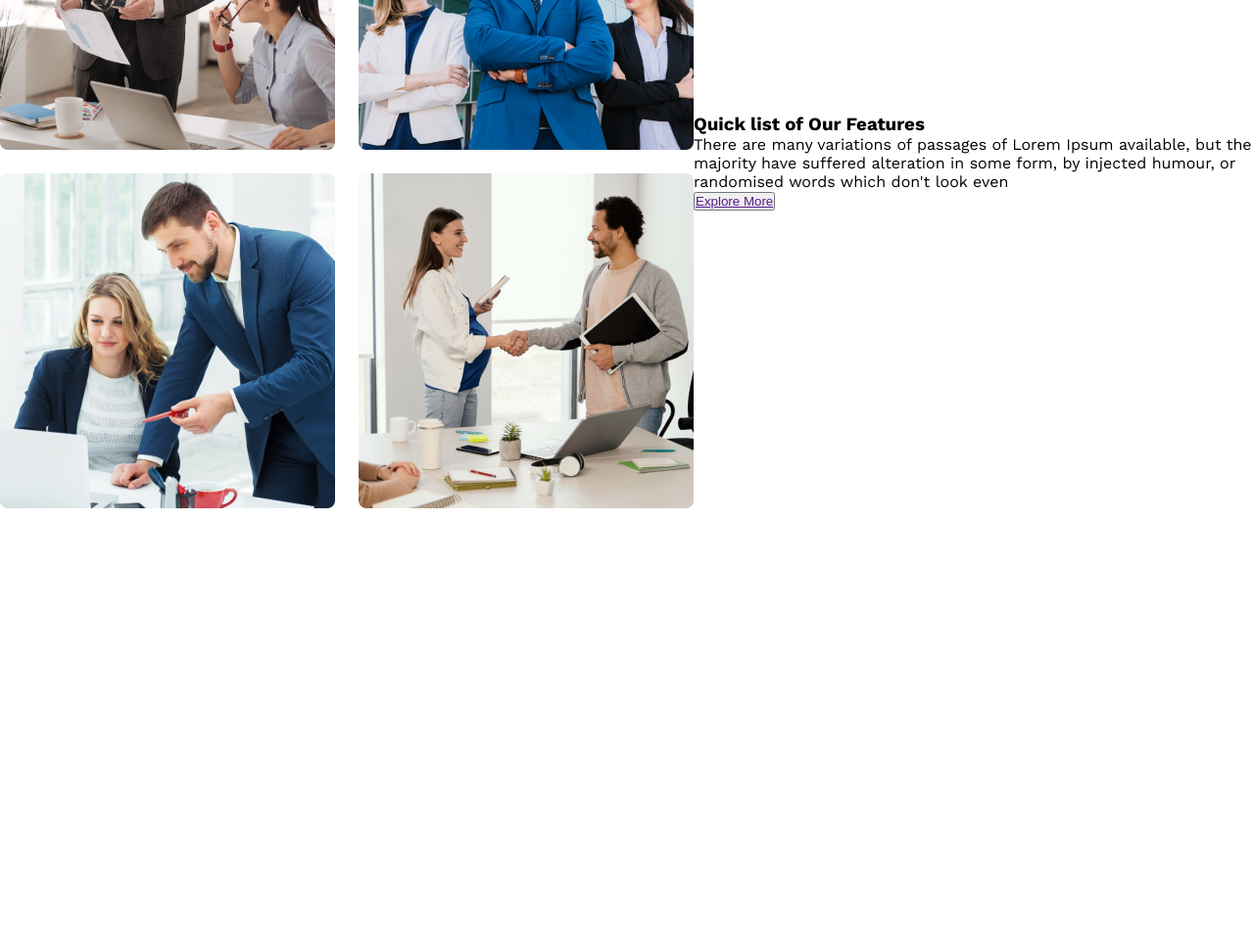
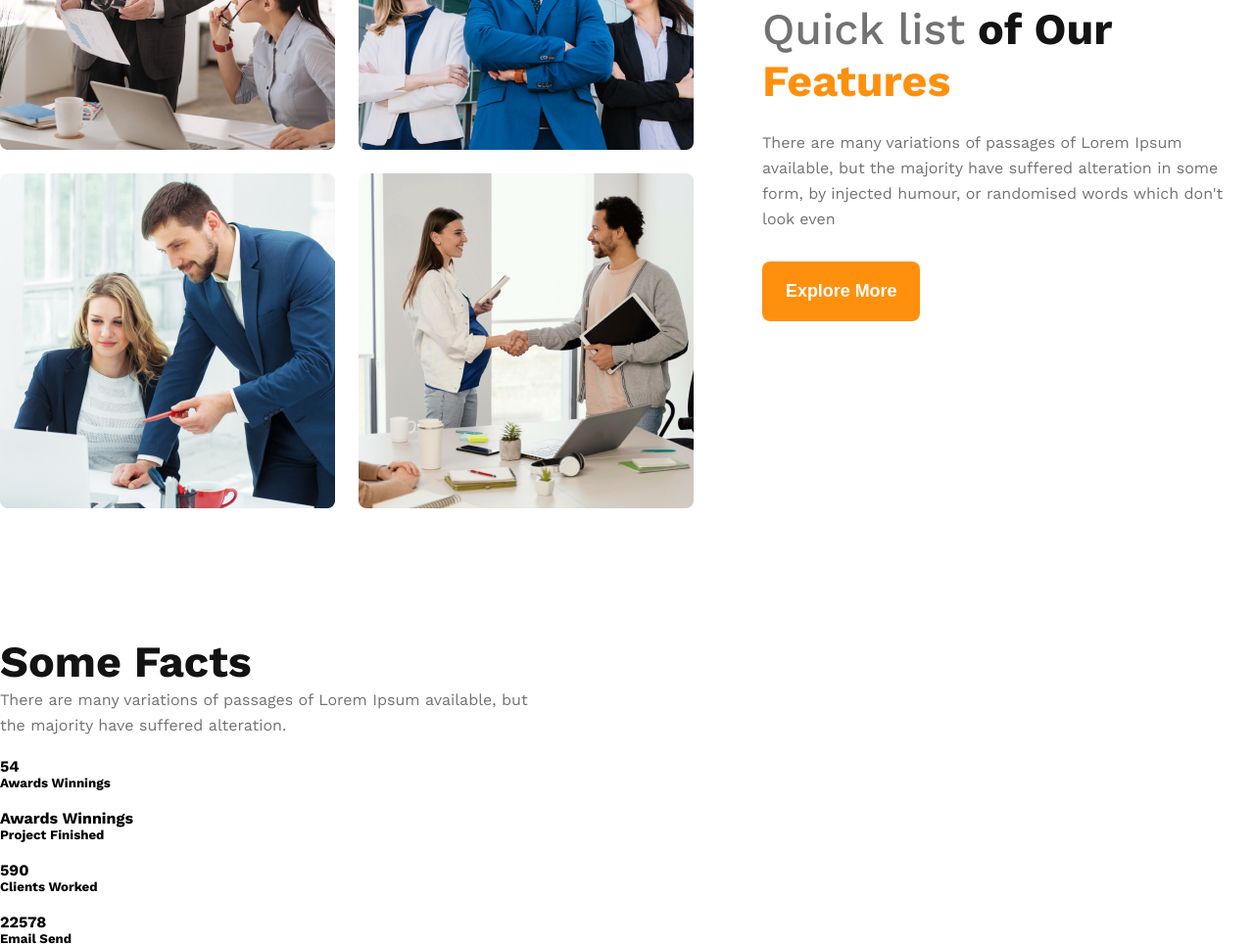
Before and after one commit to SagorChandra404/g3-architects-website, a plain HTML site: page index.html in a window 1280 px wide. Shown: the part 1470-2436 px from the top of the page at 98% size. Before the commit the page ends 1989 px from the top, so only its background shows below. Drawn offline with nearby package versions, Linux system fonts and the light colour scheme.

Commit message:
added some fact section

```diff
--- a/css/style.css
+++ b/css/style.css
@@ -105,6 +105,8 @@ main {
   width: 100%;
 }
 
+/* banner ed */
+
 /* our_teams st */
 .our_teams {
   margin-top: 85px;
@@ -120,8 +122,55 @@ main {
   grid-template-columns: repeat(2, 1fr);
   gap: 24px;
 }
+
+.our_feature {
+  margin-left: 70px;
+  max-width: 530px;
+}
+.our_feature_title {
+  color: var(--Dark-03, #727272);
+  font-size: 2.8rem;
+  font-weight: 500;
+}
+
+.our_feature_descpriton {
+  color: #727272;
+  font-size: 16px;
+  font-weight: 400;
+  line-height: 26px;
+  padding-top: 24px;
+}
+
+.dark_01 {
+  color: #131313;
+  font-weight: 700;
+}
+
+.orange_01 {
+  color: #ff900e;
+  font-weight: 700;
+}
+
 /* our_teams ed */
-/* banner ed */
+
+/* some facts st */
+.some_facts {
+  margin-top: 130px;
+}
+
+.some_facts_title {
+  color: #131313;
+  font-size: 2.8rem;
+  font-weight: 700;
+}
+
+.some_facts_descprition {
+  color:  #727272;
+  font-size: 1rem;
+  font-weight: 400;
+  line-height: 26px;
+}
+/* some facts ed */
 
 /* responsive styles */
 @media screen and (max-width: 576px) {
@@ -130,4 +179,28 @@ main {
     flex-direction: column;
     text-align: center;
   }
+
+  .our_teams {
+    flex-direction: column;
+  }
+
+  .team_images_container {
+    grid-template-columns: repeat(1, 1fr);
+  }
+
+  .our_feature {
+    margin: 20px;
+  }
 }
+
+/* medium size device */
+
+@media screen and (min-width: 576px) and (max-width: 992px) {
+  .our_teams {
+    flex-direction: column;
+  }
+
+  .our_feature {
+    margin: 50px auto;
+  }
+}
--- a/index.html
+++ b/index.html
@@ -35,6 +35,7 @@
       </div>
     </header>
     <main>
+      <!-- our team part -->
       <section class="our_teams">
         <div class="team_images_container">
           <img src="./images/team1.png" alt="" />
@@ -43,14 +44,50 @@
           <img src="./images/team4.png" alt="" />
         </div>
         <div class="our_feature">
-          <h3 class="our_feature_title">Quick list of Our Features</h3>
+          <h3 class="our_feature_title">
+            Quick list<span class="dark_01"> of Our</span>
+            <span class="orange_01">Features</span>
+          </h3>
           <p class="our_feature_descpriton">
             There are many variations of passages of Lorem Ipsum available, but
             the majority have suffered alteration in some form, by injected
             humour, or randomised words which don't look even
           </p>
 
-          <button><a href="">Explore More</a></button>
+          <button class="btn"><a href="">Explore More</a></button>
+        </div>
+      </section>
+      <!-- feature_part -->
+      <section class="Features_part"></section>
+      <!-- some facts -->
+      <section class="some_facts">
+        <h3 class="some_facts_title">Some Facts</h3>
+        <p class="some_facts_descprition">
+          There are many variations of passages of Lorem Ipsum available, but
+          <br>the majority have suffered alteration.
+        </p>
+
+        <div class="fact_contant">
+          <div class="fact">
+            <img src="" alt="" class="fact_icon">
+            <h4 class="fact_number">54</h4>
+            <h5 class="fact_name">Awards Winnings</h5>
+          </div>
+          <div class="fact">
+            <img src="" alt="" class="fact_icon">
+            <h4 class="fact_number">Awards Winnings</h4>
+            <h5 class="fact_name">Project Finished</h5>
+          </div>
+          <div class="fact">
+            <img src="" alt="" class="fact_icon">
+            <h4 class="fact_number">590</h4>
+            <h5 class="fact_name">Clients Worked</h5>
+          </div>
+          <div class="fact">
+            <img src="" alt="" class="fact_icon">
+            <h4 class="fact_number">22578</h4>
+            <h5 class="fact_name">Email Send</h5>
+          </div>
         </div>
       </section>
     </main>
```
